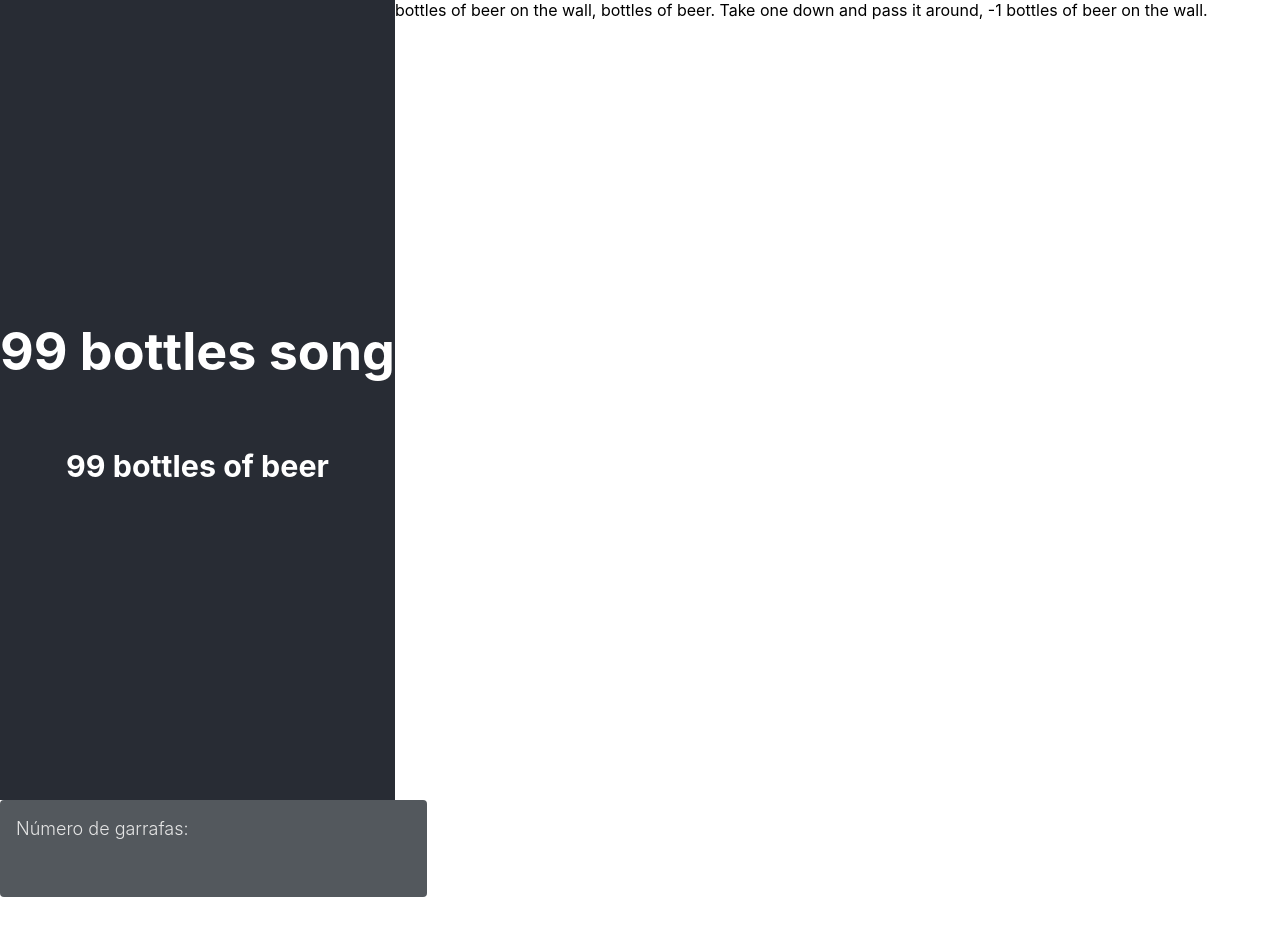
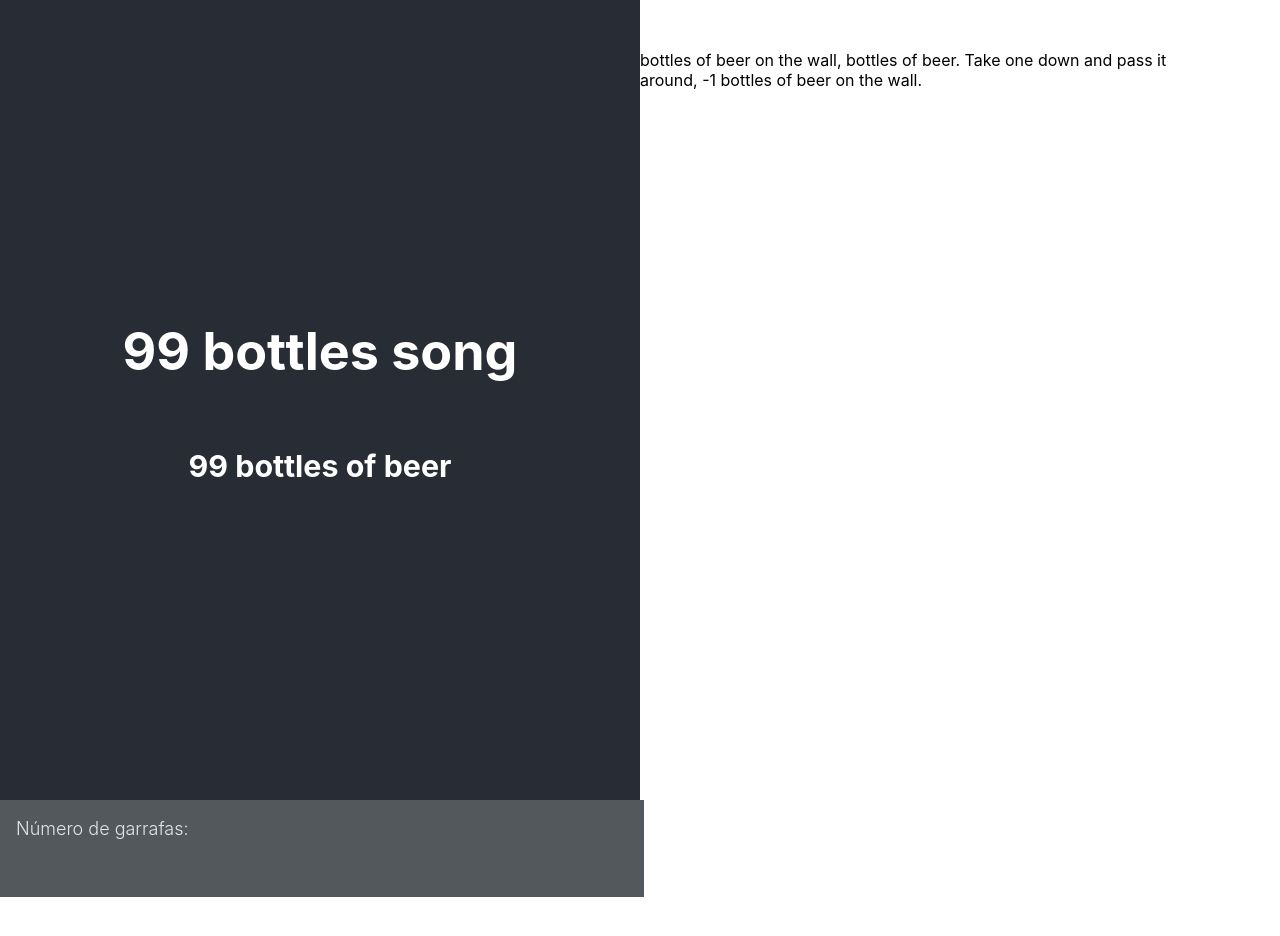
Before and after one commit to thaiisloopes/99bottles-react, a React (Create React App) app: page / in a window 1280 px wide. Shown: the top 936 px of the page. Built offline with nearby package versions, Linux system fonts and the light colour scheme.

Commit message:
code gardening

```diff
--- a/src/App.css
+++ b/src/App.css
@@ -1,10 +1,21 @@
+.Container {
+  padding-bottom: 0%;
+}
+
 .App {
   text-align: center;
   float: left;
+  width: 50%;
+  height: 100%;
 }
 
 .Response {
-
+  background-color: var(--black);
+	color: var(--white);
+	flex: 1;
+	padding-top: 50px;
+	padding-left: 5%;
+	padding-right: 5%;
 }
 
 .App-logo {
--- a/src/components/FormField/index.js
+++ b/src/components/FormField/index.js
@@ -36,7 +36,7 @@ const Input = styled.input`
   background: #53585D;
   color: #F5F5F5;
   display: block;
-  width: 100%;
+  width: 95.6%;
   height: 57px;
   font-size: 18px;
 
@@ -49,7 +49,6 @@ const Input = styled.input`
   margin-bottom: 45px;
 
   resize: none;
-  border-radius: 4px;
   transition: border-color .3s;
 
   &:focus {
```
